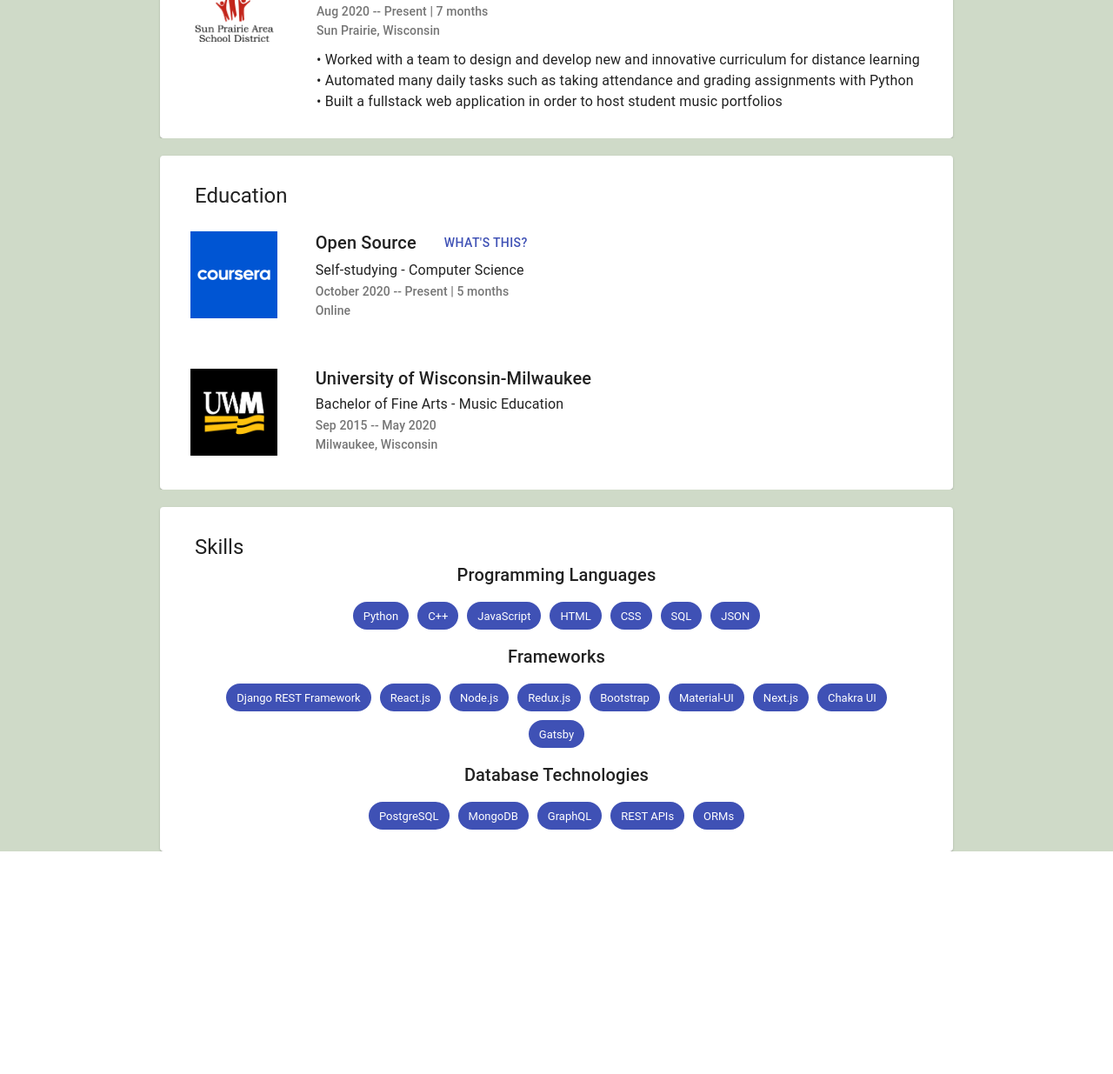
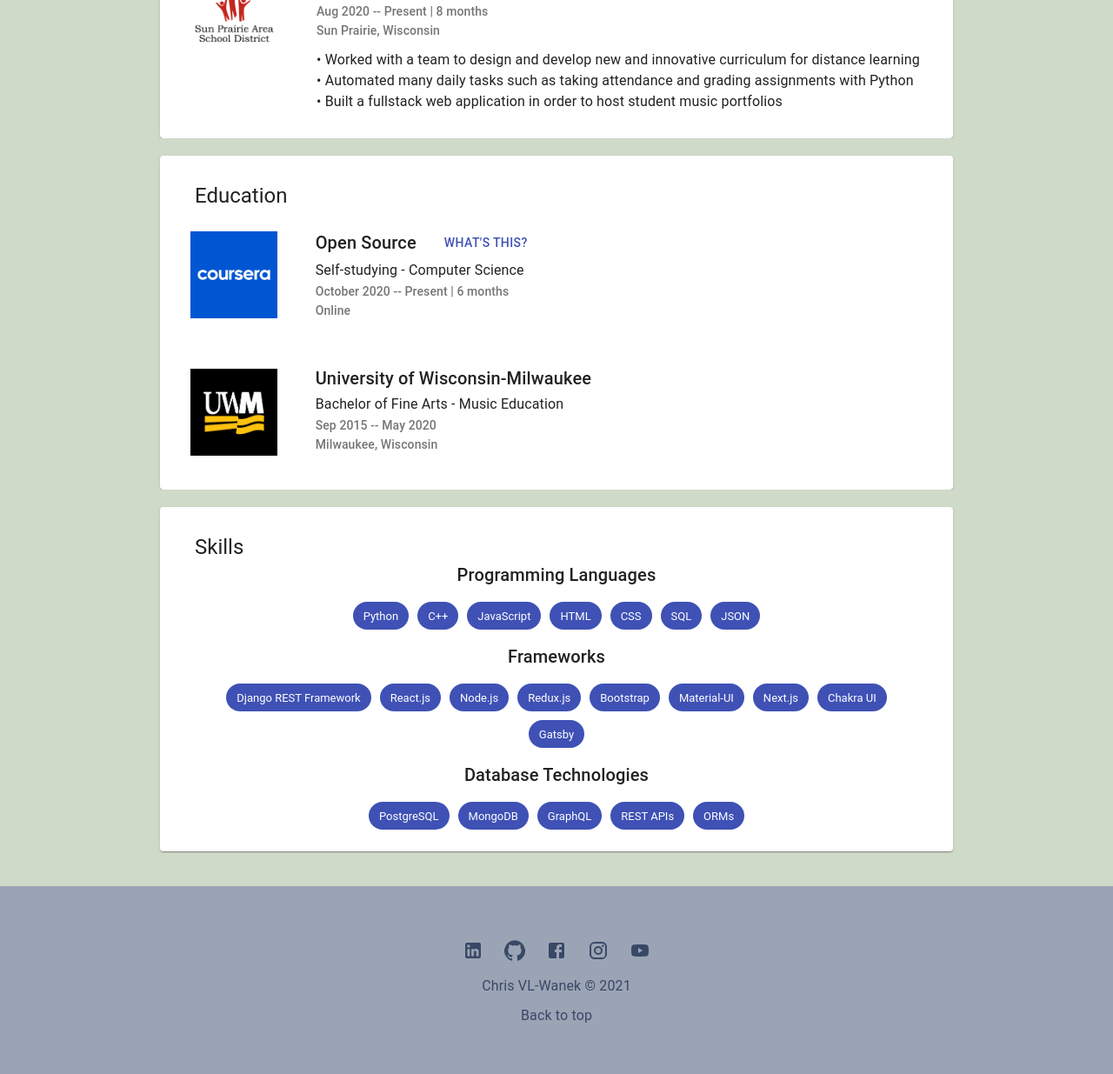
Before and after one commit to crvlwanek/resume, a Gatsby site: page / in a window 1280 px wide. Shown: the part 708-1943 px from the top of the page at 87% size. Before the commit the page ends 1687 px from the top, so only its background shows below. Built offline with nearby package versions, Linux system fonts and the light colour scheme; Gatsby itself is replaced by a stand-in of ours.

Commit message:
Added footer

```diff
--- a/src/components/EducationSection.js
+++ b/src/components/EducationSection.js
@@ -4,12 +4,9 @@ import { Typography, Grid, Box, Modal, Button } from "@material-ui/core"
 
 import GenericSection from "./GenericSection"
 import EdModal from "./EdModal"
+import diffMonths from "../utils/diffMonths"
 
-const startDate = new Date("October 2020")
-const currentDate = new Date()
-var months = (currentDate.getFullYear() - startDate.getFullYear()) * 12
-months -= startDate.getMonth()
-months += currentDate.getMonth()
+const months = diffMonths(new Date("October 2020"), new Date())
 
 const EducationSection = () => {
   // getModalStyle is not a pure function, we roll the style only on the first render
--- /dev/null
+++ b/src/components/Footer.js
@@ -0,0 +1,25 @@
+import * as React from "react"
+
+import { Typography, Container, Link } from "@material-ui/core"
+
+import IconBar from "./IconBar"
+
+const Footer = () => {
+  return (
+    <footer>
+      <Container className="footer-container">
+        <IconBar />
+        <Typography className="footer-text" variant="body1">
+          Chris VL-Wanek © {new Date().getFullYear()}
+        </Typography>
+        <Link href={window.location.pathname + "#"}>
+          <Typography className="footer-text" variant="body1">
+            Back to top
+          </Typography>
+        </Link>
+      </Container>
+    </footer>
+  )
+}
+
+export default Footer
--- a/src/components/GenericSection.js
+++ b/src/components/GenericSection.js
@@ -4,7 +4,12 @@ import { Container, Paper, Typography } from "@material-ui/core"
 
 const GenericSection = props => {
   return (
-    <section id={props.name} className="generic-section">
+    <section
+      id={props.name}
+      className={
+        props.bottom ? "generic-section bottom-section" : "generic-section"
+      }
+    >
       <Container className="container" maxWidth="md" alignItems="center">
         <Paper className="paper">
           <Typography variant="h5" className="header">
--- /dev/null
+++ b/src/components/IconBar.js
@@ -0,0 +1,52 @@
+import * as React from "react"
+
+import { Grid } from "@material-ui/core"
+
+import LinkedInIcon from "@material-ui/icons/LinkedIn"
+import GitHubIcon from "@material-ui/icons/GitHub"
+import FacebookIcon from "@material-ui/icons/Facebook"
+import InstagramIcon from "@material-ui/icons/Instagram"
+import YouTubeIcon from "@material-ui/icons/YouTube"
+
+import IconBarItem from "./IconBarItem"
+
+const iconBarItems = [
+  {
+    icon: LinkedInIcon,
+    link: "https://www.linkedin.com/in/crvlwanek/",
+  },
+  {
+    icon: GitHubIcon,
+    link: "https://github.com/crvlwanek",
+  },
+  {
+    icon: FacebookIcon,
+    link: "https://www.facebook.com/crvlwanek/",
+  },
+  {
+    icon: InstagramIcon,
+    link: "https://www.instagram.com/crvlwanek/",
+  },
+  {
+    icon: YouTubeIcon,
+    link: "https://www.youtube.com/channel/UCZr2XDqp-GhzDHcU2phCeKQ/videos",
+  },
+]
+
+const IconBar = props => {
+  return (
+    <Grid
+      className={props.padding ? "icon-bar" : ""}
+      container
+      direction="row"
+      justify="center"
+      alignItems="center"
+    >
+      {iconBarItems.map((item, index) => (
+        <IconBarItem key={index} icon={item.icon} link={item.link} />
+      ))}
+    </Grid>
+  )
+}
+
+export default IconBar
--- a/src/components/IconBarItem.js
+++ b/src/components/IconBarItem.js
@@ -5,7 +5,7 @@ import { IconButton } from "@material-ui/core"
 const IconBarItem = props => {
   const Icon = props.icon
   return (
-    <IconButton href={props.link} target="_blank">
+    <IconButton href={props.link} target="_blank" rel="noopener noreferrer">
       <Icon className="icon" />
     </IconButton>
   )
--- a/src/components/NameBlock.js
+++ b/src/components/NameBlock.js
@@ -1,37 +1,8 @@
 import * as React from "react"
 
-import { Box, Grid, Typography } from "@material-ui/core"
+import { Box, Typography } from "@material-ui/core"
 
-import LinkedInIcon from "@material-ui/icons/LinkedIn"
-import GitHubIcon from "@material-ui/icons/GitHub"
-import FacebookIcon from "@material-ui/icons/Facebook"
-import InstagramIcon from "@material-ui/icons/Instagram"
-import YouTubeIcon from "@material-ui/icons/YouTube"
-
-import IconBarItem from "./IconBarItem"
-
-const iconBarItems = [
-  {
-    icon: LinkedInIcon,
-    link: "https://www.linkedin.com/in/crvlwanek/",
-  },
-  {
-    icon: GitHubIcon,
-    link: "https://github.com/crvlwanek",
-  },
-  {
-    icon: FacebookIcon,
-    link: "https://www.facebook.com/crvlwanek/",
-  },
-  {
-    icon: InstagramIcon,
-    link: "https://www.instagram.com/crvlwanek/",
-  },
-  {
-    icon: YouTubeIcon,
-    link: "https://www.youtube.com/channel/UCZr2XDqp-GhzDHcU2phCeKQ/videos",
-  },
-]
+import IconBar from "./IconBar"
 
 const NameBlock = () => {
   return (
@@ -46,17 +17,7 @@ const NameBlock = () => {
       >
         Software Engineer | Web Developer
       </Typography>
-      <Grid
-        className="icon-bar"
-        container
-        direction="row"
-        justify="center"
-        alignItems="center"
-      >
-        {iconBarItems.map((item, index) => (
-          <IconBarItem key={index} icon={item.icon} link={item.link} />
-        ))}
-      </Grid>
+      <IconBar padding />
     </Box>
   )
 }
--- a/src/components/NavBarItem.js
+++ b/src/components/NavBarItem.js
@@ -4,7 +4,7 @@ import * as React from "react"
 const NavBarItem = props => {
   return (
     <Grid item>
-      <Link href={"/#" + props.text.toLowerCase()}>
+      <Link href={window.location.pathname + "#" + props.text.toLowerCase()}>
         <Typography className="nav-text">{props.text}</Typography>
       </Link>
     </Grid>
--- a/src/components/SkillsSection.js
+++ b/src/components/SkillsSection.js
@@ -30,7 +30,7 @@ const databases = ["PostgreSQL", "MongoDB", "GraphQL", "REST APIs", "ORMs"]
 
 const SkillsSection = () => {
   return (
-    <GenericSection name="skills">
+    <GenericSection name="skills" bottom>
       <Container alignItems="center">
         <Typography className="subheading" variant="h6">
           Programming Languages
--- a/src/components/WorkSection.js
+++ b/src/components/WorkSection.js
@@ -3,16 +3,13 @@ import * as React from "react"
 import { Box, Typography, Grid } from "@material-ui/core"
 
 import GenericSection from "./GenericSection"
+import diffMonths from "../utils/diffMonths"
 
-const startDate = new Date("August 2020")
-const currentDate = new Date()
-var months = (currentDate.getFullYear() - startDate.getFullYear()) * 12
-months -= startDate.getMonth()
-months += currentDate.getMonth()
+const months = diffMonths(new Date("August 2020"), new Date())
 
 const WorkSection = () => {
   return (
-    <GenericSection name="work experience">
+    <GenericSection name="work">
       <Grid container direction="row">
         <Grid item>
           <Box className="spasd logo-img"></Box>
--- a/src/components/layout.css
+++ b/src/components/layout.css
@@ -187,3 +187,24 @@ p.modal-header {
 .chip {
   margin: 5px;
 }
+
+.bottom-section {
+  padding-bottom: 40px;
+}
+
+/* Footer Section */
+footer {
+  background-color: #9ba4b4;
+  padding: 20px;
+}
+
+.footer-container {
+  text-align: center;
+  padding: 30px;
+}
+
+.footer-text {
+  color: #394867;
+  padding: 5px;
+  text-decoration: none;
+}
--- a/src/components/layout.js
+++ b/src/components/layout.js
@@ -9,7 +9,8 @@ import * as React from "react"
 import PropTypes from "prop-types"
 import { useStaticQuery, graphql } from "gatsby"
 
-import Header from "./header"
+import Header from "./Header"
+import Footer from "./Footer"
 import "./layout.css"
 
 const Layout = ({ children }) => {
@@ -28,7 +29,7 @@ const Layout = ({ children }) => {
       <Header siteTitle={data.site.siteMetadata?.title || `Title`} />
 
       <main className="mainSection">{children}</main>
-      <footer></footer>
+      <Footer />
     </>
   )
 }
--- /dev/null
+++ b/src/utils/diffMonths.js
@@ -0,0 +1,7 @@
+const diffMonths = (date1, date2) => {
+  var diff = (date2.getTime() - date1.getTime()) / 1000
+  diff /= 60 * 60 * 24 * 7 * 4
+  return Math.abs(Math.round(diff))
+}
+
+export default diffMonths
```
Also changed, not shown: src/utils/convertDate.js (added, +10 -0 lines).
